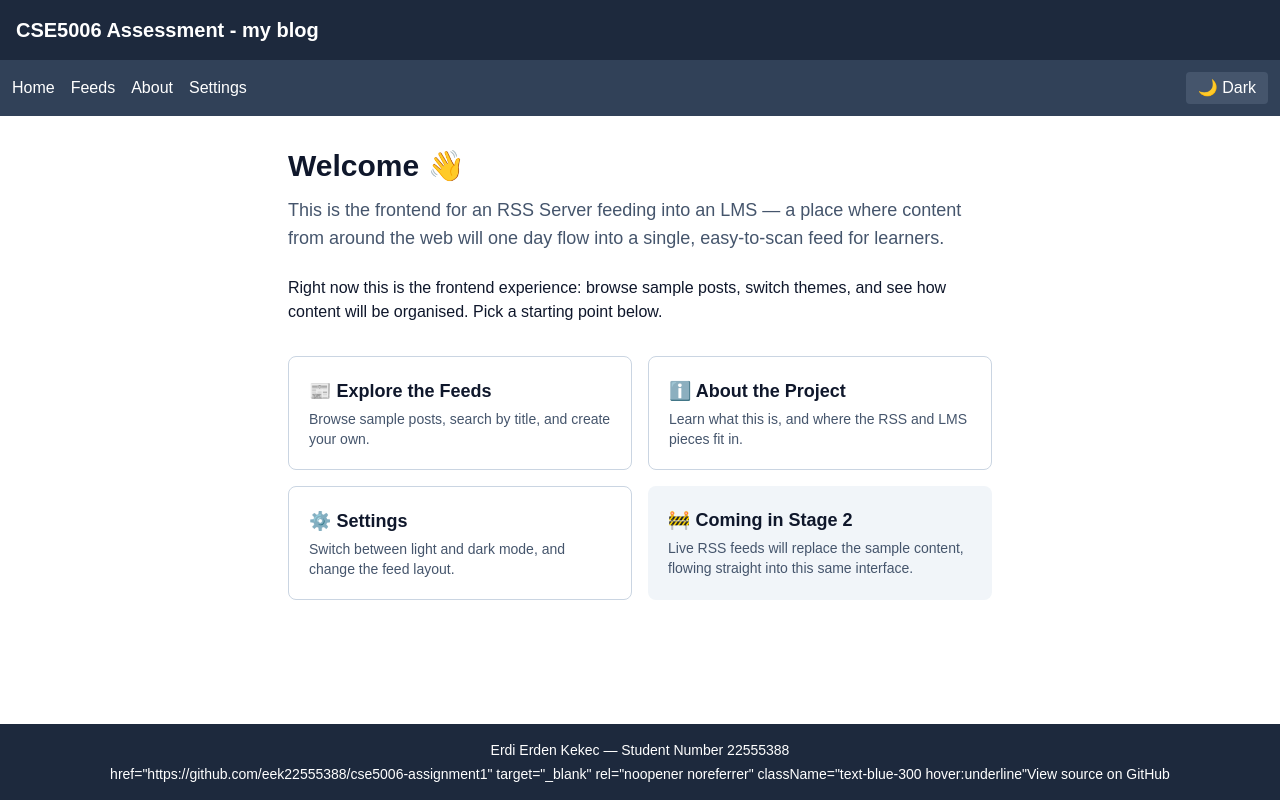
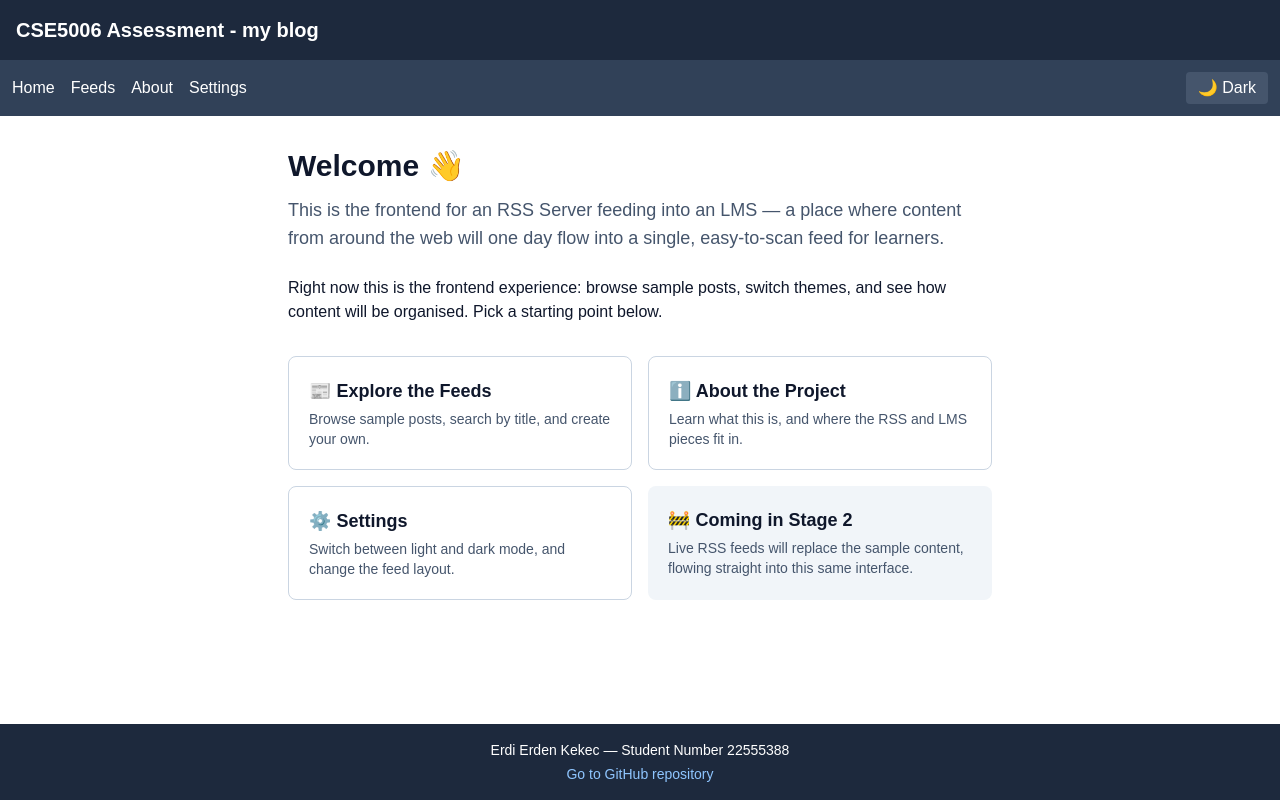
Before and after one commit to eek22555388/cse5006-assignment1, a Next.js app: page / in a window 1280 px wide. Built offline with nearby package versions, Linux system fonts and the light colour scheme.

Commit message:
Add GitHub link to footer and update README

```diff
--- a/app/components/Footer.tsx
+++ b/app/components/Footer.tsx
@@ -3,13 +3,8 @@ export default function Footer() {
     <footer className="bg-slate-800 text-white p-4 text-center text-sm dark:bg-slate-950">
       <p>Erdi Erden Kekec — Student Number 22555388</p>
       <p className="mt-1">
-
-          href="https://github.com/eek22555388/cse5006-assignment1"
-          target="_blank"
-          rel="noopener noreferrer"
-          className="text-blue-300 hover:underline"
-        <a>
-          View source on GitHub
+        <a href="https://github.com/eek22555388/cse5006-assignment1" target="_blank" rel="noopener noreferrer" className="text-blue-300 hover:underline">
+          Go to GitHub repository
         </a>
       </p>
     </footer>
```
Also changed, not shown: 1 other file (tests, documents, lock files or other folders).
